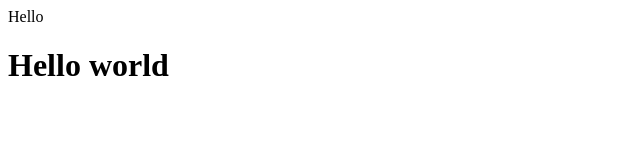
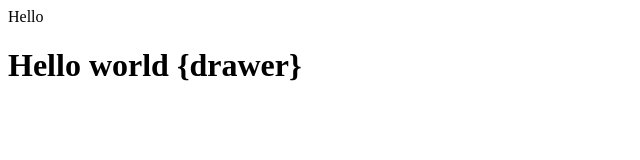
Before and after one commit to YashChandrawat/localrepo, a plain HTML site: page index.html in a window 1280 px wide. Shown: the whole page, without its empty margins (0-640 px from the left). Drawn offline with Linux system fonts and the light colour scheme.

Commit message:
html in main

```diff
--- a/index.html
+++ b/index.html
@@ -1,2 +1,2 @@
 <p>Hello</p>
-<h1>Hello world</h1>
+<h1>Hello world {drawer}</h1>
```
